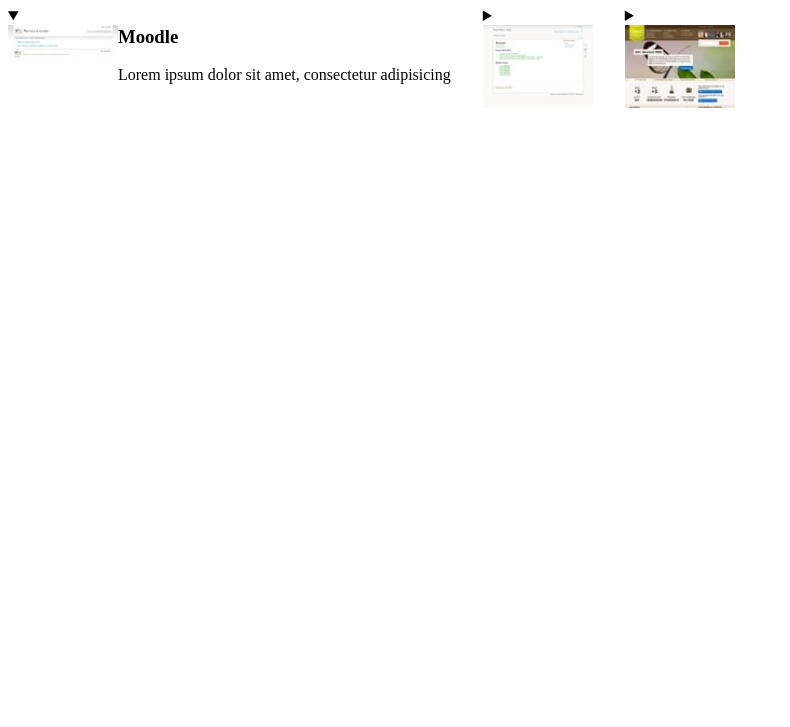
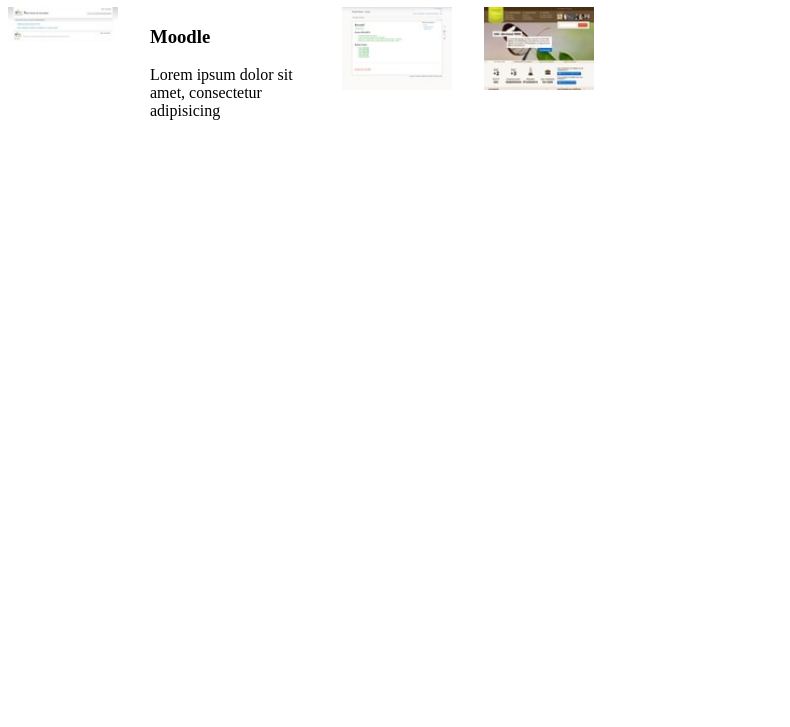
Before and after one commit to MMI-NFC-2026/sae105-r112-tp4-mimarcus360-cmyk, a plain HTML site: page index.html in a window 1280 px wide. Shown: the part 73-800 px from the top of the page, without its empty margins (0-790 px from the left). Drawn offline with Linux system fonts and the light colour scheme.

Commit message:
polisage des espaces et du style

```diff
--- a/src/css/components/accordeon.css
+++ b/src/css/components/accordeon.css
@@ -20,3 +20,12 @@ summary img {
   display: block;
   width: 110px;
 }
+
+details > div {
+  width: 10rem;
+  margin-left: 2rem;
+}
+
+summary {
+  list-style: none;
+}
```
